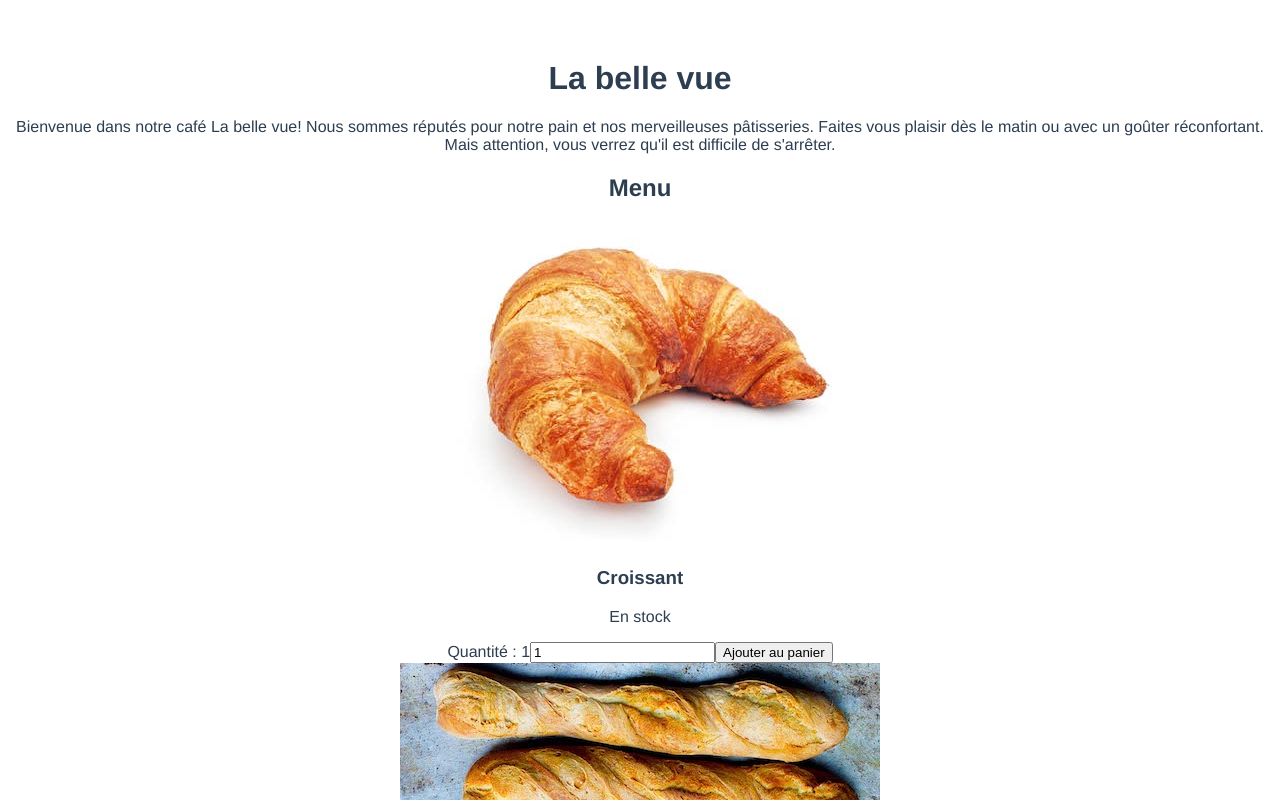
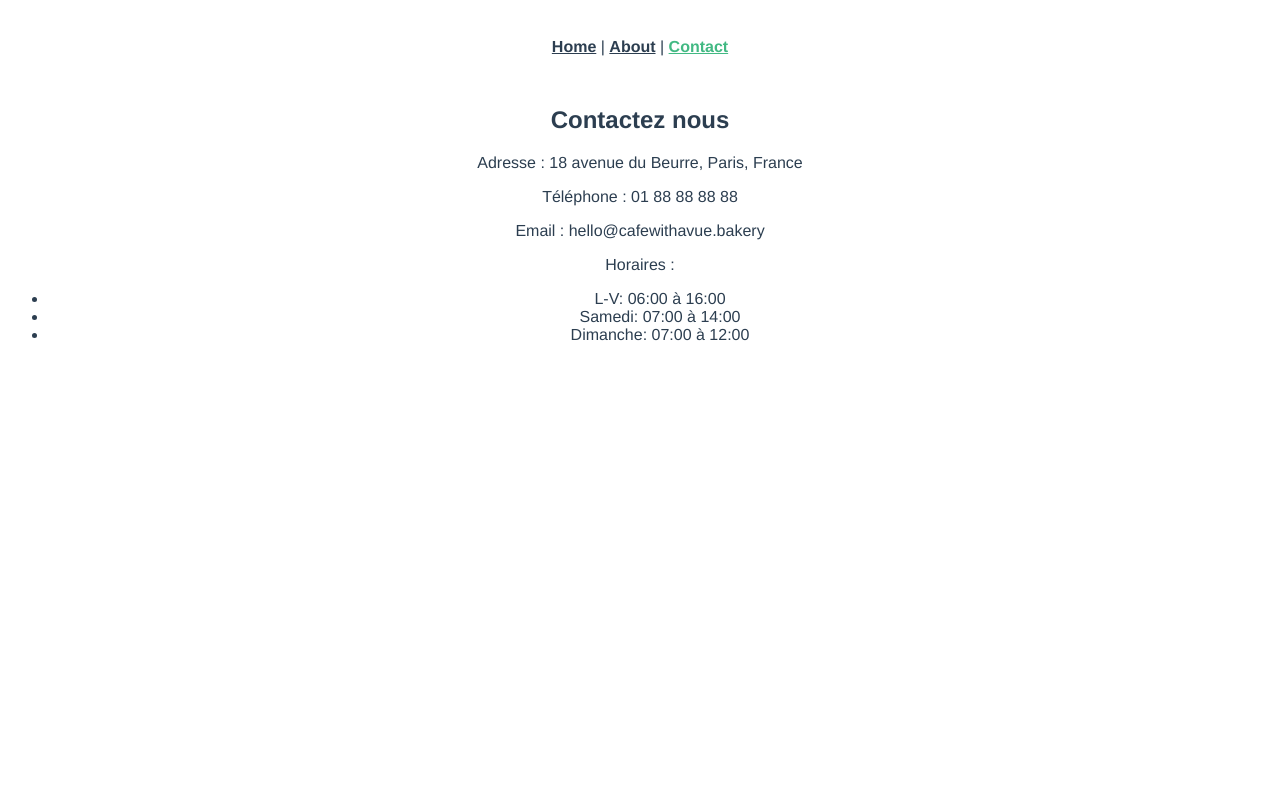
Before and after one commit to Jean-Noel-Esc/cafeAvecVue, a Vue app in the folder cafe-with-a-view/cli-version/: page /contact in a window 1280 px wide. Shown: the top 800 px of the page. Built offline with nearby package versions, Linux system fonts and the light colour scheme.

Commit message:
Routage
add vue router
route statique page de contact
lien du router contact dans app.vue
activation history mode

```diff
--- a/cafe-with-a-view/cli-version/package.json
+++ b/cafe-with-a-view/cli-version/package.json
@@ -9,11 +9,13 @@
   },
   "dependencies": {
     "core-js": "^3.6.5",
-    "vue": "^2.6.11"
+    "vue": "^2.6.11",
+    "vue-router": "^3.2.0"
   },
   "devDependencies": {
     "@vue/cli-plugin-babel": "~4.5.0",
     "@vue/cli-plugin-eslint": "~4.5.0",
+    "@vue/cli-plugin-router": "^4.5.13",
     "@vue/cli-service": "~4.5.0",
     "babel-eslint": "^10.1.0",
     "eslint": "^6.7.2",
--- a/cafe-with-a-view/cli-version/src/App.vue
+++ b/cafe-with-a-view/cli-version/src/App.vue
@@ -1,113 +1,30 @@
-
 <template>
-	<div id="app" class="app">
-		<h1>{{ restaurantName }}</h1>
-		<p class="description">
-			Bienvenue dans notre café {{ restaurantName }}! Nous sommes réputés pour
-			notre pain et nos merveilleuses pâtisseries. Faites vous plaisir dès le
-			matin ou avec un goûter réconfortant. Mais attention, vous verrez qu'il
-			est difficile de s'arrêter.
-		</p>
-
-		<section class="menu">
-			<h2>Menu</h2>
-			<MenuItem
-				v-for="item in simpleMenu"
-				:addToShoppingCart="addToShoppingCart"
-				:name="item.name"
-				:image="item.image"
-				:quantity="item.quantity"
-				:inStock="item.inStock"
-				:key="item.name"
-			/>
-		</section>
-
-		<aside class="shopping-cart">
-			<h2>Panier d'achat : {{ shoppingCart }} articles</h2>
-		</aside>
-
-		<h2>Contactez nous</h2>
-		<p>Adresse : {{ address }}</p>
-		<p>Téléphone : {{ phone }}</p>
-		<p>Email : {{ email }}</p>
-		<p>Horaires :</p>
-		<ul>
-			<li>L-V: 06:00 à 16:00</li>
-			<li>Samedi: 07:00 à 14:00</li>
-			<li>Dimanche: 07:00 à 12:00</li>
-		</ul>
-		<footer class="footer">
-			<p>{{ copyright }}</p>
-		</footer>
-	</div>
+  <div id="app">
+    <div id="nav">
+      <router-link to="/">Home</router-link> |
+      <router-link to="/about">About</router-link> |
+      <router-link to="/contact">Contact</router-link>
+    </div>
+    <router-view />
+  </div>
 </template>
-
-<script>
-import MenuItem from "./components/MenuItem"
-export default {
-	name: "App",
-	components: {
-		MenuItem
-	},
-	data() {
-		return {
-			address: "18 avenue du Beurre, Paris, France",
-			email: "hello@cafewithavue.bakery",
-			phone: "01 88 88 88 88",
-			restaurantName: "La belle vue",
-			shoppingCart: 0,
-			simpleMenu: [
-				{
-					name: "Croissant",
-					image: {
-						source: "/images/croissant.jpg",
-						alt: "Un croissant"
-					},
-					inStock: true,
-					quantity: 1
-				},
-				{
-					name: "Baguette de pain",
-					image: {
-						source: "/images/french-baguette.jpeg",
-						alt: "Quatre baguettes de pain"
-					},
-					inStock: true,
-					quantity: 1
-				},
-				{
-					name: "Éclair",
-					image: {
-						source: "/images/eclair.jpg",
-						alt: "Éclair au chocolat"
-					},
-					inStock: false,
-					quantity: 1
-				}
-			]
-		}
-	},
-	computed: {
-		copyright() {
-			const currentYear = new Date().getFullYear()
-			return `Copyright ${this.restaurantName} ${currentYear}`
-		}
-	},
-	methods: {
-		addToShoppingCart(amount) {
-			this.shoppingCart += amount
-		}
-	}
-}
-</script>
 
 <style lang="scss">
 #app {
-  font-family: Avenir, Helvetica, Arial, sans-serif;
+  font-family: 'Avenir', Helvetica, Arial, sans-serif;
   -webkit-font-smoothing: antialiased;
   -moz-osx-font-smoothing: grayscale;
   text-align: center;
   color: #2c3e50;
-  margin-top: 60px;
+}
+#nav {
+  padding: 30px;
+  a {
+    font-weight: bold;
+    color: #2c3e50;
+    &.router-link-exact-active {
+      color: #42b983;
+    }
+  }
 }
 </style>
--- a/cafe-with-a-view/cli-version/src/main.js
+++ b/cafe-with-a-view/cli-version/src/main.js
@@ -1,8 +1,10 @@
 import Vue from 'vue'
 import App from './App.vue'
+import router from './router'
 
 Vue.config.productionTip = false
 
 new Vue({
-  render: h => h(App),
+  router,
+  render: h => h(App)
 }).$mount('#app')
--- /dev/null
+++ b/cafe-with-a-view/cli-version/src/router/index.js
@@ -0,0 +1,35 @@
+import Vue from 'vue'
+import VueRouter from 'vue-router'
+import Home from '../views/Home.vue'
+import Contact from '../views/Contact.vue'
+
+Vue.use(VueRouter)
+
+const routes = [
+  {
+    path: '/',
+    name: 'home',
+    component: Home
+  },
+  {
+    path: '/about',
+    name: 'about',
+    // route level code-splitting
+    // this generates a separate chunk (about.[hash].js) for this route
+    // which is lazy-loaded when the route is visited.
+    component: () =>
+      import(/* webpackChunkName: "about" */ '../views/About.vue')
+  },
+  {
+    path: '/contact',
+    name: 'contact',
+    component: Contact
+  }
+]
+
+const router = new VueRouter({
+  mode: 'history',
+  routes
+})
+
+export default router
--- /dev/null
+++ b/cafe-with-a-view/cli-version/src/views/About.vue
@@ -0,0 +1,5 @@
+<template>
+  <div class="about">
+    <h1>This is an about page</h1>
+  </div>
+</template>
--- /dev/null
+++ b/cafe-with-a-view/cli-version/src/views/Contact.vue
@@ -0,0 +1,29 @@
+<script>
+export default {
+	name: "Contact",
+	data() {
+		return {
+			address: "18 avenue du Beurre, Paris, France",
+			email: "hello@cafewithavue.bakery",
+			phone: "01 88 88 88 88"
+		}
+	}
+}
+</script>
+
+<template>
+	<div>
+		<h2>Contactez nous</h2>
+		<p>Adresse : {{ address }}</p>
+		<p>Téléphone : {{ phone }}</p>
+		<p>Email : {{ email }}</p>
+		<p>Horaires :</p>
+		<ul>
+			<li>L-V: 06:00 à 16:00</li>
+			<li>Samedi: 07:00 à 14:00</li>
+			<li>Dimanche: 07:00 à 12:00</li>
+		</ul>
+	</div>
+</template>
+
+<style></style>
--- /dev/null
+++ b/cafe-with-a-view/cli-version/src/views/Home.vue
@@ -0,0 +1,88 @@
+<template>
+	<div id="app" class="app">
+		<h1>{{ restaurantName }}</h1>
+		<p class="description">
+			Bienvenue dans notre café {{ restaurantName }}! Nous sommes réputés pour
+			notre pain et nos merveilleuses pâtisseries. Faites vous plaisir dès le
+			matin ou avec un goûter réconfortant. Mais attention, vous verrez qu'il
+			est difficile de s'arrêter.
+		</p>
+
+		<section class="menu">
+			<h2>Menu</h2>
+			<MenuItem
+				v-for="item in simpleMenu"
+				:addToShoppingCart="addToShoppingCart"
+				:name="item.name"
+				:image="item.image"
+				:quantity="item.quantity"
+				:inStock="item.inStock"
+				:key="item.name"
+			/>
+		</section>
+
+		<aside class="shopping-cart">
+			<h2>Panier d'achat : {{ shoppingCart }} articles</h2>
+		</aside>
+
+		<footer class="footer">
+			<p>{{ copyright }}</p>
+		</footer>
+	</div>
+</template>
+
+<script>
+import MenuItem from "../components/MenuItem"
+export default {
+	name: "Home",
+	components: {
+		MenuItem
+	},
+	data() {
+		return {
+			restaurantName: "La belle Vue",
+			shoppingCart: 0,
+			simpleMenu: [
+				{
+					name: "Croissant",
+					image: {
+						source: "/images/croissant.jpg",
+						alt: "Un croissant"
+					},
+					inStock: true,
+					quantity: 1
+				},
+				{
+					name: "Baguette de pain",
+					image: {
+						source: "/images/french-baguette.jpeg",
+						alt: "Quatre baguettes de pain"
+					},
+					inStock: true,
+					quantity: 1
+				},
+				{
+					name: "Éclair",
+					image: {
+						source: "/images/eclair.jpg",
+						alt: "Éclair au chocolat"
+					},
+					inStock: false,
+					quantity: 1
+				}
+			]
+		}
+	},
+	computed: {
+		copyright() {
+			const currentYear = new Date().getFullYear()
+			return `Copyright ${this.restaurantName} ${currentYear}`
+		}
+	},
+	methods: {
+		addToShoppingCart(amount) {
+			this.shoppingCart += amount
+		}
+	}
+}
+</script>
--- a/package.json
+++ b/package.json
@@ -18,5 +18,8 @@
 	"bugs": {
 		"url": "https://github.com/amandinelemoult2109/Vue-fr/issues"
 	},
-	"homepage": "https://github.com/OpenClassrooms-Student-Center/Vue#readme"
+	"homepage": "https://github.com/OpenClassrooms-Student-Center/Vue#readme",
+	"devDependencies": {
+		"@vue/cli-plugin-router": "^4.5.13"
+	}
 }
```
Also changed, not shown: 2 other files (tests, documents, lock files or other folders).
